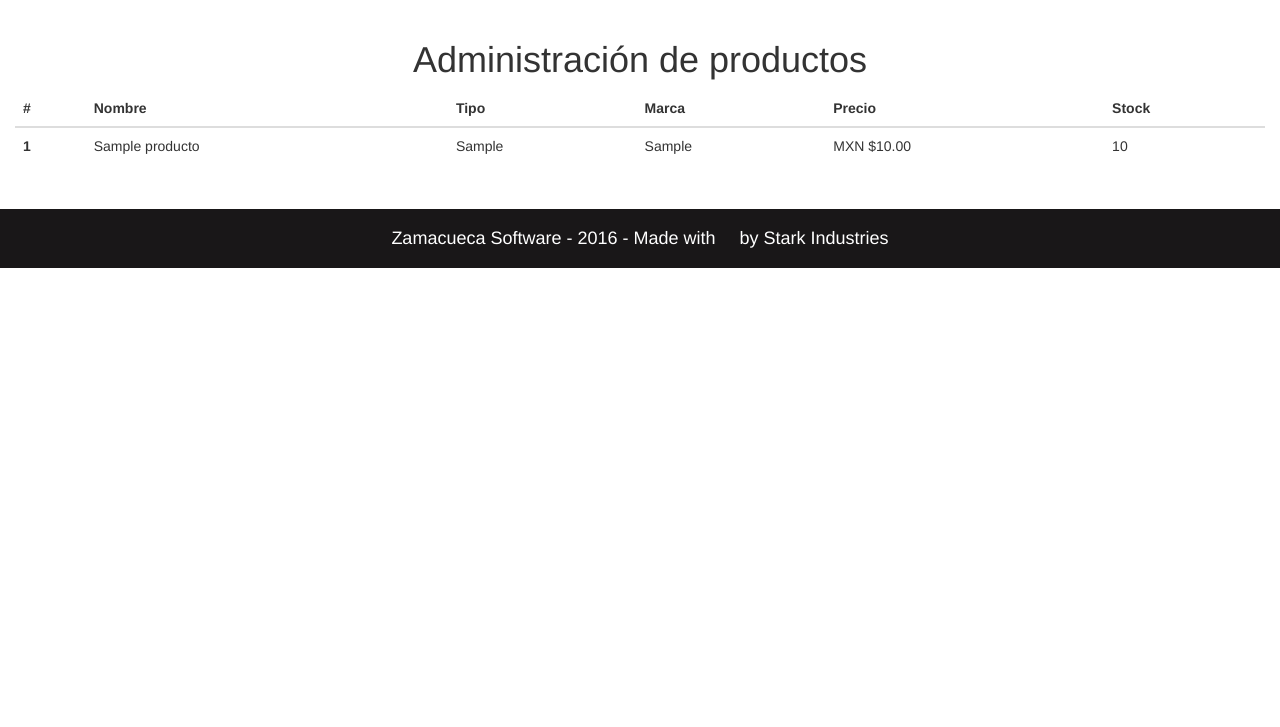
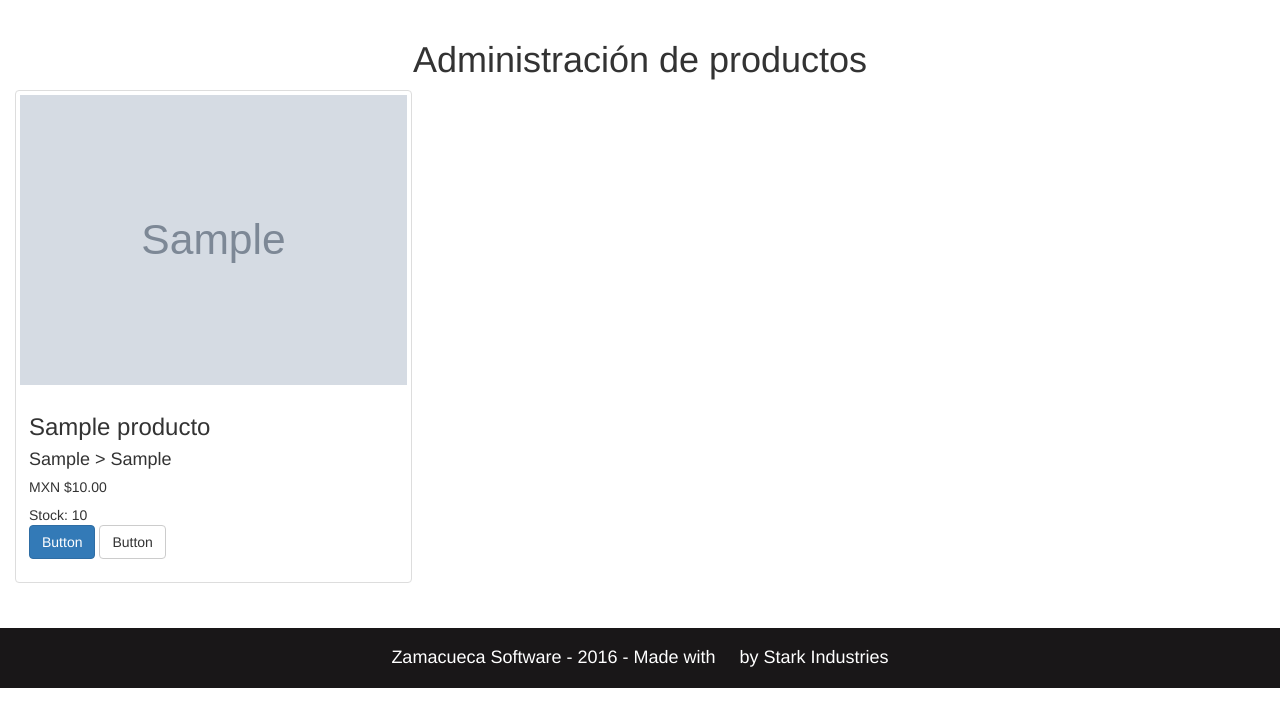
Before and after one commit to victorhugojmz/barbershop, a Django app: page /encargado/producto/ in a window 1280 px wide. Shown: the part 52-779 px from the top of the page. Run offline with Django 3.2, Linux system fonts and the light colour scheme; tables that the repository leaves empty hold one stand-in row (values such as "Sample post"); grey boxes marked "Sample" are stand-in pictures; some libraries are stand-ins or nearby versions; some web fonts are replaced.

Commit message:
Template changes

```diff
--- a/encargado/templates/encargado/encargado.productos.template.html
+++ b/encargado/templates/encargado/encargado.productos.template.html
@@ -50,26 +50,21 @@
 {% block body %}
         <div class="container-fluid">
             <h1 style="text-align: center;">Administración de productos</h1>
-
-        <table class="table table-hover">
-            <thead class="thead-inverse">
-                <th>#</th>
-                <th>Nombre</th>
-                <th>Tipo</th>
-                <th>Marca</th>
-                <th>Precio</th>
-                <th>Stock</th>
-            </thead>
-            <tbody>
                 {% for producto in object_list %}
-                        <tr>
-                            <th scope="row">{{ producto.id }}</th>
-                            <td>{{ producto.nombre_producto }}</td>
-                            <td>{{ producto.tipo_producto }}</td>
-                            <td>{{ producto.marca_producto }}</td>
-                            <td>MXN ${{ producto.precio_unitario_producto }}.00</td>
-                            <td>{{ producto.stock_producto }}</td>
-                        </tr>
+                        <div class="row">
+                            <div class="col-sm-6 col-md-4 col-xs-12">
+                                <div class="thumbnail">
+                                <img src="{{ producto.imagen_producto.url }}" alt="...">
+                                <div class="caption">
+                                    <h3>{{ producto.nombre_producto }}</h3>
+                                    <h4>{{ producto.marca_producto }} > {{ producto.tipo_producto }}</h4>
+                                    <h5>MXN ${{ producto.precio_unitario_producto }}.00</h5>
+                                    Stock: {{ producto.stock_producto }}
+                                    <p><a href="#" class="btn btn-primary" role="button">Button</a> <a href="#" class="btn btn-default" role="button">Button</a></p>
+                                </div>
+                                </div>
+                            </div>
+                        </div>
                  {% endfor %}
             </tbody>
         </table>
```
